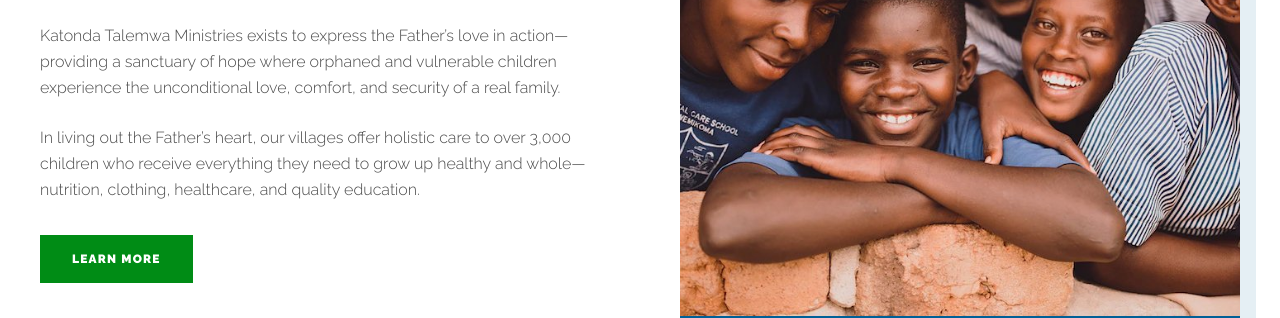
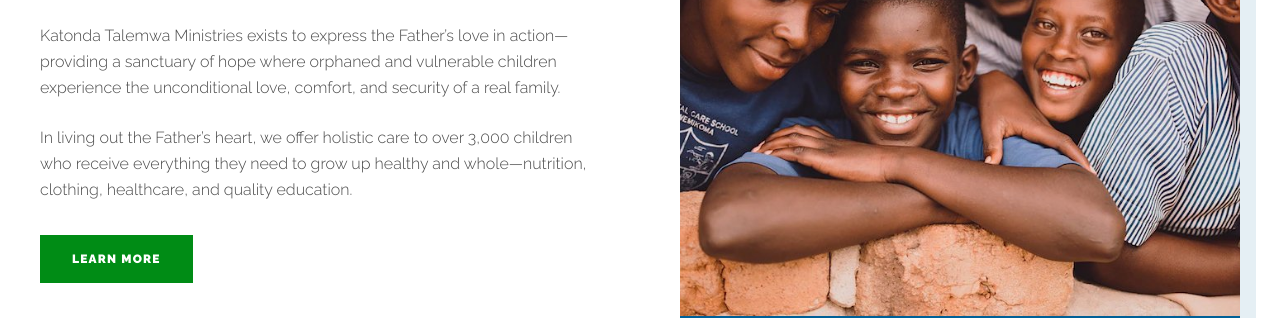
Before and after one commit to IanVikta/katonda-talemwa-ministries, a React (Vite) app in the folder watoto-website/: page / in a window 1280 px wide. Shown: the part 940-1258 px from the top of the page. Built offline with nearby package versions, Linux system fonts and the light colour scheme.

Commit message:
Minor text tweak on homepage hero subtext

```diff
--- a/watoto-website/src/pages/HomePage.tsx
+++ b/watoto-website/src/pages/HomePage.tsx
@@ -61,7 +61,7 @@ export default function HomePage() {
               Katonda Talemwa Ministries exists to express the Father’s love in action—providing a sanctuary of hope where orphaned and vulnerable children experience the unconditional love, comfort, and security of a real family.
             </p>
             <p className="text-on-surface-variant text-base font-light leading-relaxed">
-              In living out the Father’s heart, our villages offer holistic care to over 3,000 children who receive everything they need to grow up healthy and whole—nutrition, clothing, healthcare, and quality education.
+              In living out the Father’s heart, we offer holistic care to over 3,000 children who receive everything they need to grow up healthy and whole—nutrition, clothing, healthcare, and quality education.
             </p>
             <div className="pt-2">
               <Link
```
